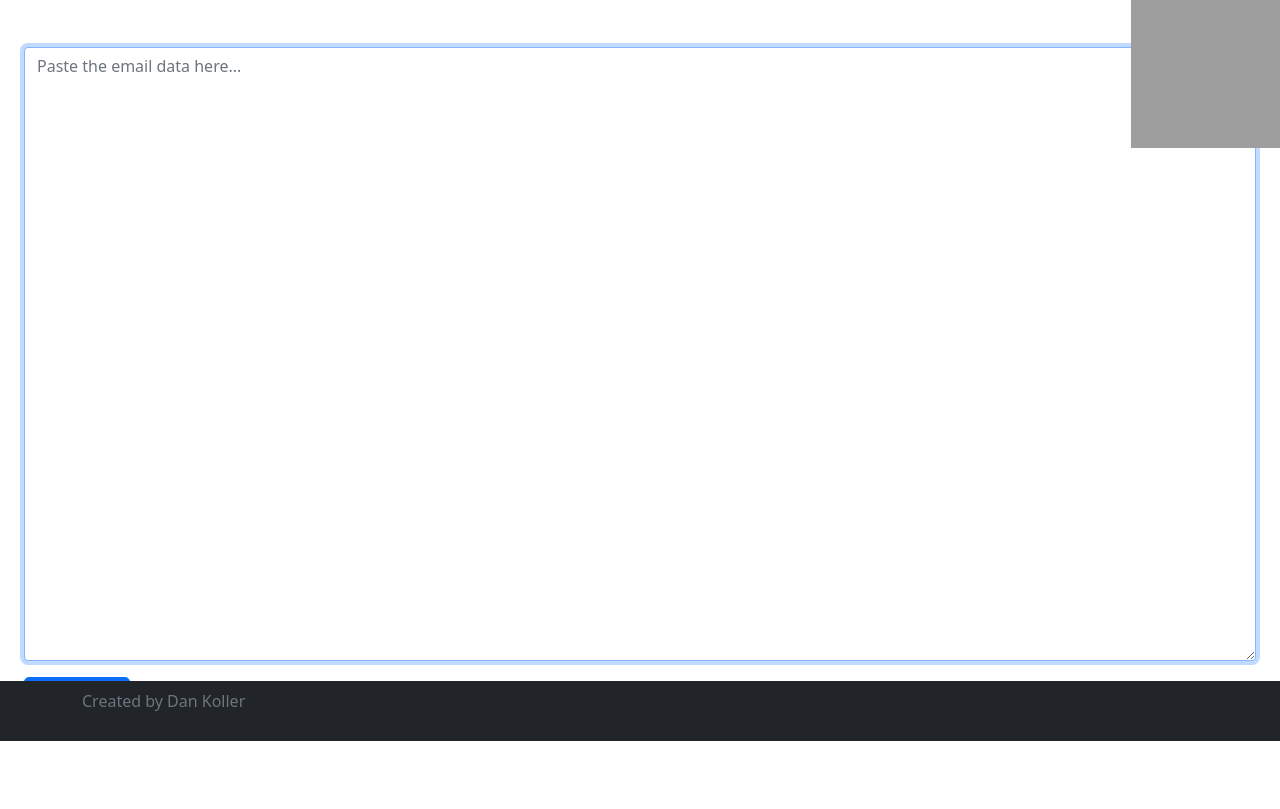
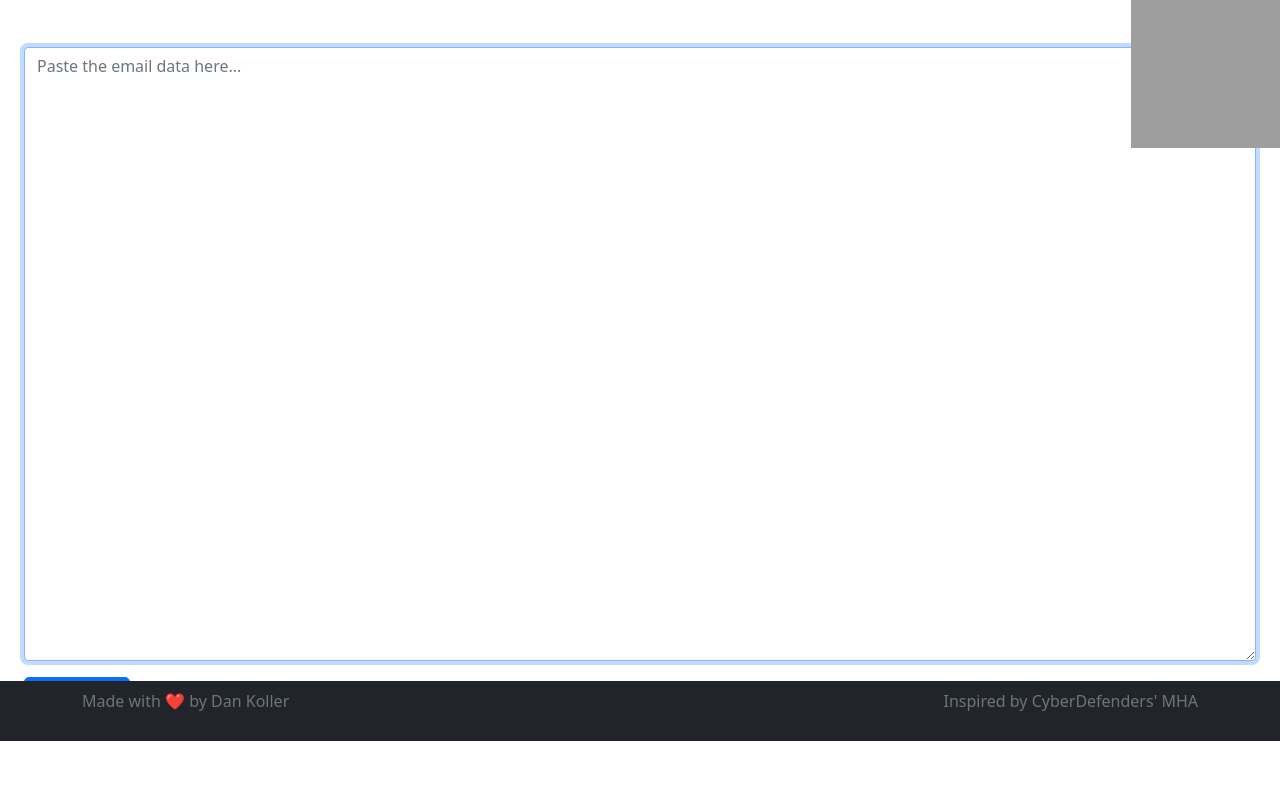
Before and after one commit to dikayx/mapy, a Flask app: page / in a window 1280 px wide. Shown: the part 59-868 px from the top of the page. Run offline with Flask 3, Linux system fonts and the light colour scheme; some libraries are stand-ins or nearby versions; grey boxes are pictures that could not be loaded.

Commit message:
chore: Added credits :)

```diff
--- a/mapy/templates/base.html
+++ b/mapy/templates/base.html
@@ -94,12 +94,21 @@
                 class="container d-flex justify-content-between align-items-center"
             >
                 <div>
-                    <span class="text-muted">Created by</span>
+                    <span class="text-muted">Made with ❤️ by</span>
                     <span class="text-muted">
                         <a
                             href="https://github.com/dan-koller"
                             class="text-muted"
                             >Dan Koller</a
+                        >
+                    </span>
+                </div>
+                <div>
+                    <span class="text-muted">
+                        <a
+                            href="https://github.com/cyberdefenders/email-header-analyzer"
+                            class="text-muted"
+                            >Inspired by CyberDefenders' MHA</a
                         >
                     </span>
                 </div>
```
